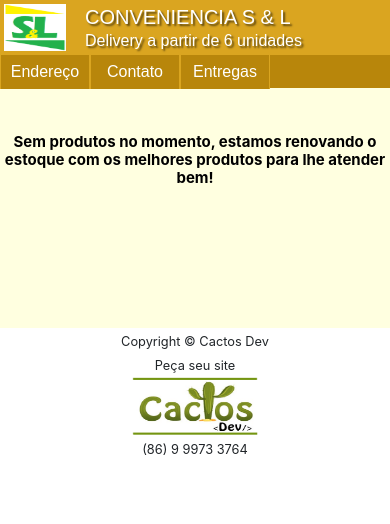
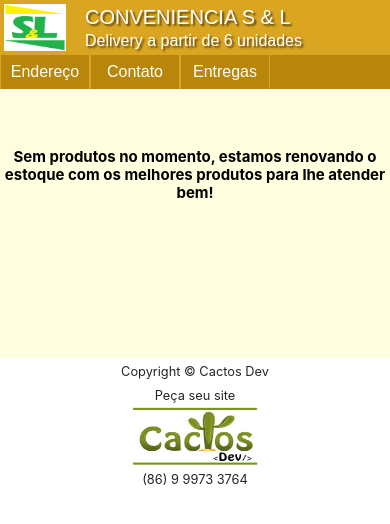
Before and after one commit to paulojecasi/delivery-python-django, a Django app: template sitedelivery/templates/delivery.html in a window 390 px wide. Shown: the top 524 px of the page. Run offline with Django 3.2, Linux system fonts and the light colour scheme; the template is opened without the code that fills it, so the values that code supplies are empty; some libraries are stand-ins or nearby versions.

Commit message:
atualizacao

```diff
--- a/sitedelivery/static/css/aplication.css
+++ b/sitedelivery/static/css/aplication.css
@@ -532,10 +532,9 @@
 
 
     .menu{
-        height: 33px;
+        height: 34px;
         border-radius: 0px 0px 0px 0px;  /** arredondamento da borda **/
         font-size: 16px;
-
 
     }
 
@@ -556,7 +555,7 @@
 
         border-radius: 0px 0px 0px 0px;  /** arredondamento da borda **/
         height: 25px;                    /** fonte em negrito **/
-        padding: 2px;
+        padding: 3px;
 
     }
 
@@ -579,7 +578,7 @@
     }
 
     .carrinho-menu-qtd{
-        background-color:#1C1C1C;
+        background-color: #2F4F4F;
         height: 25px;                    /** fonte em negrito **/
         color: #fff;
         padding: 3px;
@@ -599,7 +598,7 @@
         color: black;
         background-color: white;
         text-align: right;
-        width:100px;
+        width:140px;
         height:23px;
         position: absolute;
         right: 10px;
@@ -612,7 +611,7 @@
     }
 
     .tela-itens{
-        padding: 130px;
+        padding: 145px;
 
     }
 
```
